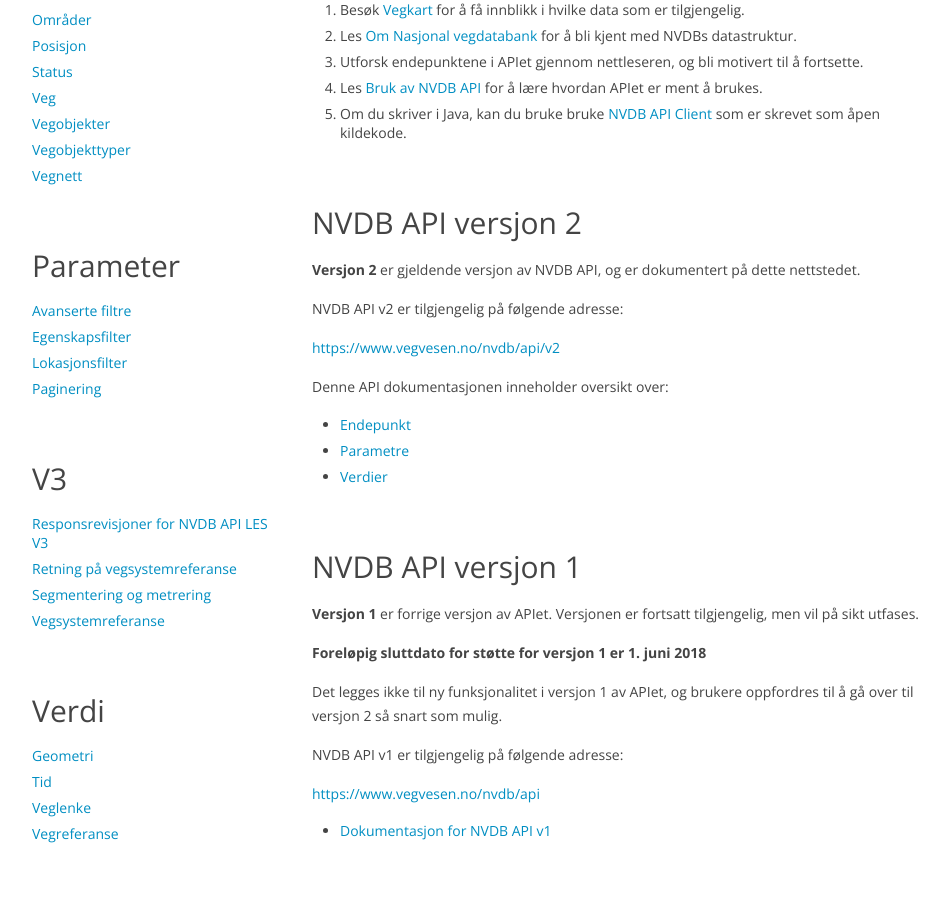
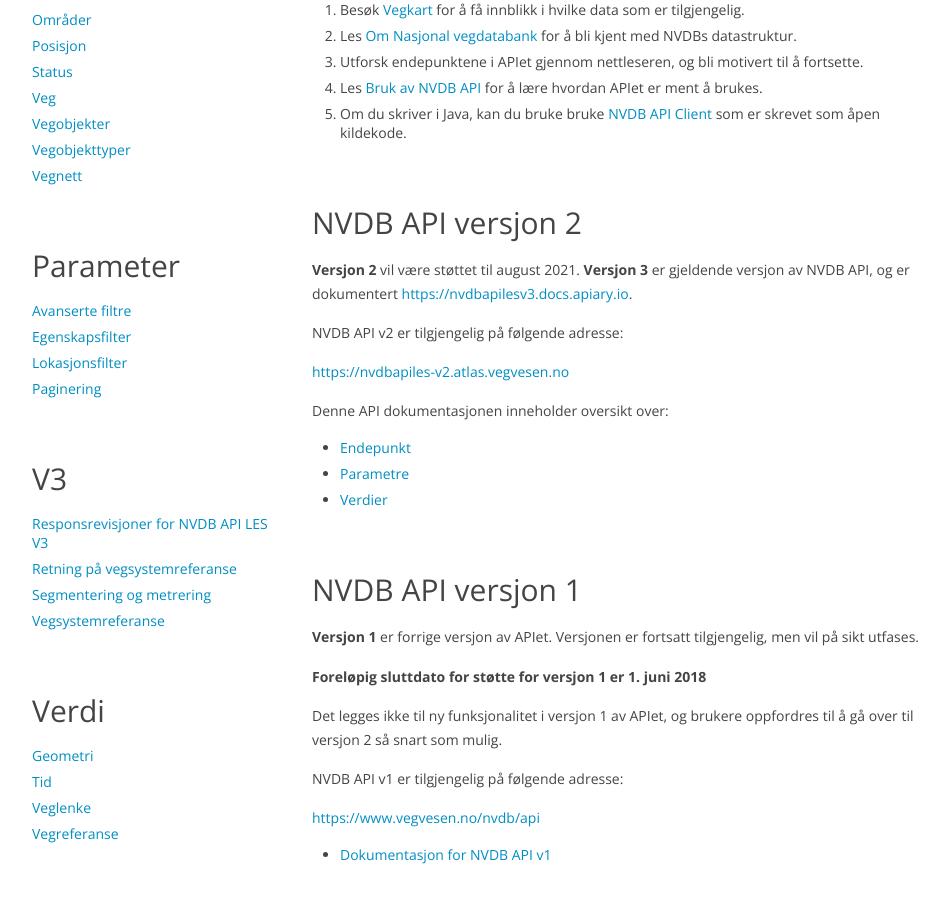
Before and after one commit to nvdb-vegdata/apidokumentasjon, a Jekyll site: the page built from index.md, in a window 1280 px wide and 900 px high, scrolled down 423 px. Shown: the whole window, without its empty margins (153-1102 px from the left). Built offline with Jekyll 4.4.1, drawn with Linux system fonts in a browser that asks for light colours; our own code applies the rules of GitHub Pages for plain Markdown files.

Commit message:
nye urler og v3 gjeldende versjon

```diff
--- a/index.md
+++ b/index.md
@@ -18,11 +18,12 @@
 
 ## NVDB API versjon 2
 
-**Versjon 2** er gjeldende versjon av NVDB API, og er dokumentert på dette nettstedet.
+**Versjon 2** vil være støttet til august 2021.
+**Versjon 3** er gjeldende versjon av NVDB API, og er dokumentert [https://nvdbapilesv3.docs.apiary.io](her).
 
 NVDB API v2 er tilgjengelig på følgende adresse:
 
->    [https://www.vegvesen.no/nvdb/api/v2](https://www.vegvesen.no/nvdb/api/v2)
+>    [https://nvdbapiles-v2.atlas.vegvesen.no](https://nvdbapiles-v2.atlas.vegvesen.no)
 
 
 Denne API dokumentasjonen inneholder oversikt over:
```
